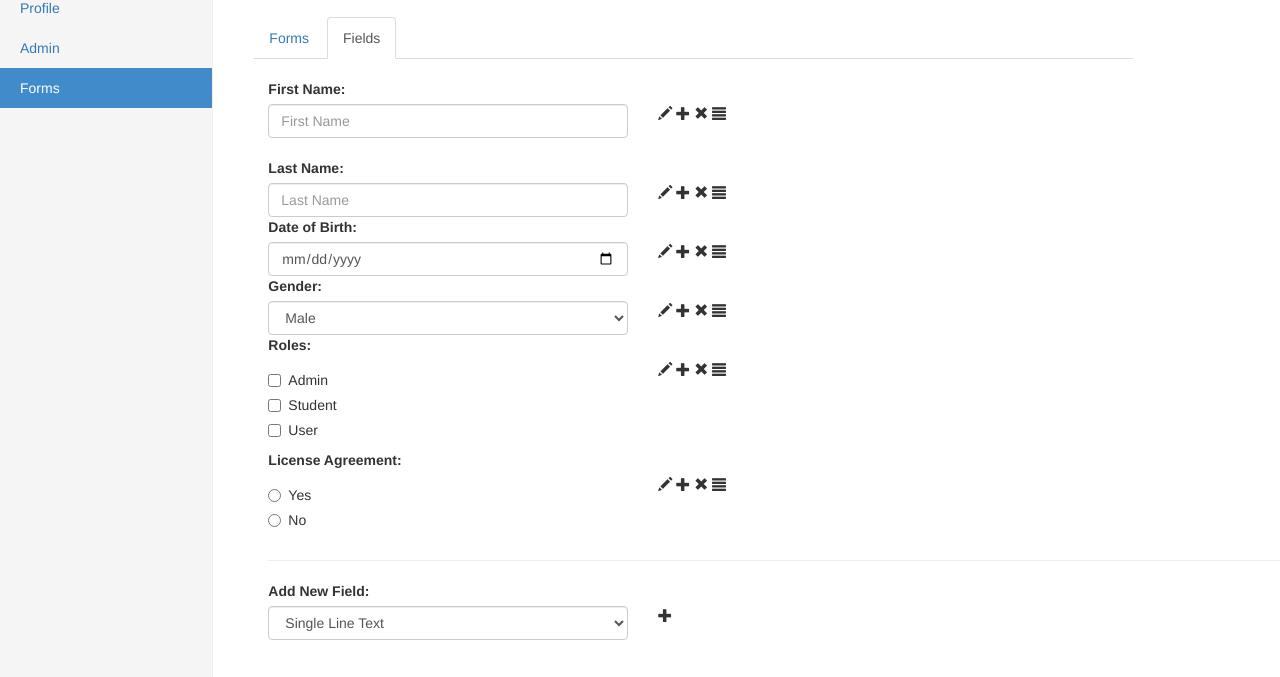
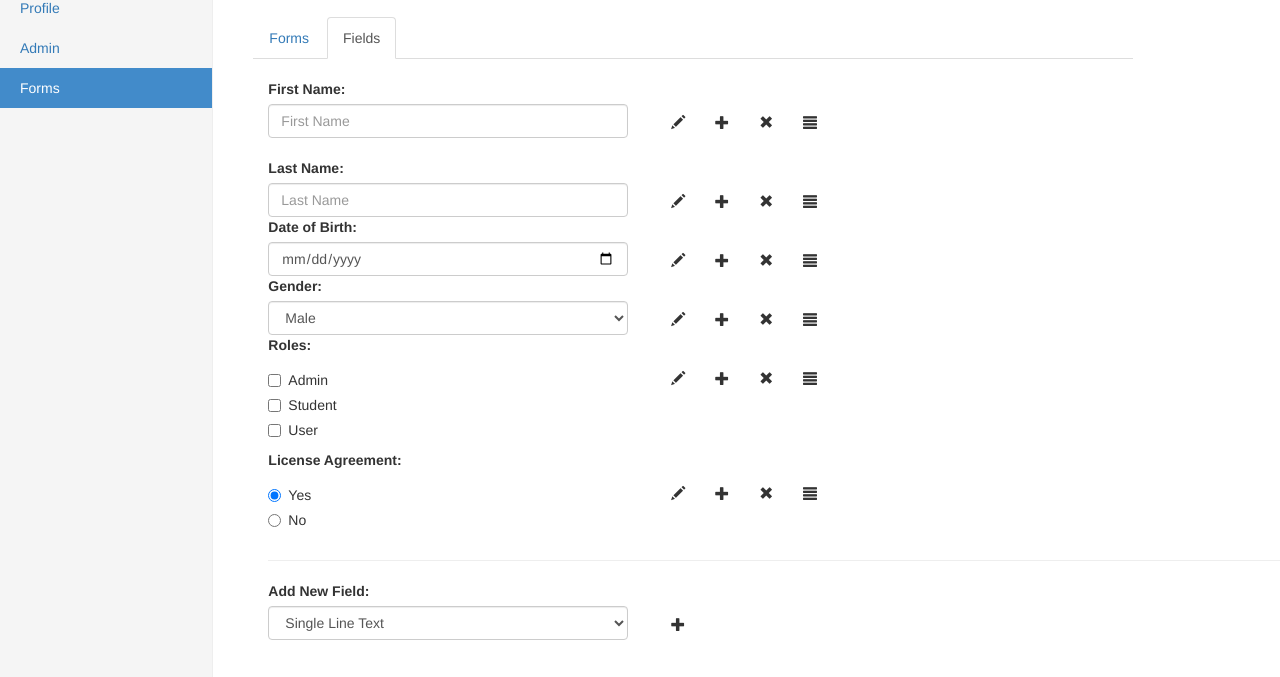
Before and after one commit to bharathdn/MEAN-Stack-Project, a website: page public/assignment/form-fields.html in a window 1280 px wide. Shown: the part 123-800 px from the top of the page. Drawn offline with nearby package versions, Linux system fonts and the light colour scheme.

Commit message:
added button class to glyphicons

```diff
--- a/public/assignment/form-fields.html
+++ b/public/assignment/form-fields.html
@@ -13,7 +13,7 @@
 	<nav class="navbar navbar-inverse navbar-fixed-top">
 		<div class="container-fluid">
 			<div class="navbar-header">
-				<a class="navbar-brand" href="#">Form Maker</a>
+				<a class="navbar-brand" href="home.html">Form Maker</a>
 			</div>
 			<div id="navbar" class="navbar-collapse collapse">
 				<ul class="nav navbar-nav navbar-right">
@@ -55,10 +55,10 @@
 							<input type="text" class="form-control" id="fname" placeholder="First Name">
 						</div>
 						<div class="col-xs-4">
-							<scan class="glyphicon glyphicon-pencil"></scan>
-							<scan class="glyphicon glyphicon-plus"></scan>
-							<scan class="glyphicon glyphicon-remove"></scan>
-							<scan class="glyphicon glyphicon-align-justify"></scan>
+							<scan class="glyphicon glyphicon-pencil btn"></scan>
+							<scan class="glyphicon glyphicon-plus btn"></scan>
+							<scan class="glyphicon glyphicon-remove btn"></scan>
+							<scan class="glyphicon glyphicon-align-justify btn"></scan>
 						</div>
 					</div>
 					<br>
@@ -72,10 +72,10 @@
 							<input type="text" class="form-control" id="lname" placeholder="Last Name">
 						</div>
 						<div class="col-xs-4">
-							<scan class="glyphicon glyphicon-pencil"></scan>
-							<scan class="glyphicon glyphicon-plus"></scan>
-							<scan class="glyphicon glyphicon-remove"></scan>
-							<scan class="glyphicon glyphicon-align-justify"></scan>
+							<scan class="glyphicon glyphicon-pencil btn"></scan>
+							<scan class="glyphicon glyphicon-plus btn"></scan>
+							<scan class="glyphicon glyphicon-remove btn"></scan>
+							<scan class="glyphicon glyphicon-align-justify btn"></scan>
 						</div>
 					</div>
 
@@ -89,10 +89,10 @@
 									<input type="date" class="form-control" id="dateofbirth" placeholder="Select Date">
 						</div>
 						<div class="col-xs-4">
-							<scan class="glyphicon glyphicon-pencil"></scan>
-							<scan class="glyphicon glyphicon-plus"></scan>
-							<scan class="glyphicon glyphicon-remove"></scan>
-							<scan class="glyphicon glyphicon-align-justify"></scan>
+							<scan class="glyphicon glyphicon-pencil btn"></scan>
+							<scan class="glyphicon glyphicon-plus btn"></scan>
+							<scan class="glyphicon glyphicon-remove btn"></scan>
+							<scan class="glyphicon glyphicon-align-justify btn"></scan>
 						</div>
 					</div>
 
@@ -109,10 +109,10 @@
 							</select>
 						</div>
 						<div class="col-xs-4">
-							<scan class="glyphicon glyphicon-pencil"></scan>
-							<scan class="glyphicon glyphicon-plus"></scan>
-							<scan class="glyphicon glyphicon-remove"></scan>
-							<scan class="glyphicon glyphicon-align-justify"></scan>
+							<scan class="glyphicon glyphicon-pencil btn"></scan>
+							<scan class="glyphicon glyphicon-plus btn"></scan>
+							<scan class="glyphicon glyphicon-remove btn"></scan>
+							<scan class="glyphicon glyphicon-align-justify btn"></scan>
 						</div>
 					</div>
 
@@ -137,10 +137,10 @@
 							</div>
 						</div>
 						<div class="col-xs-4">
-							<scan class="glyphicon glyphicon-pencil"></scan>
-							<scan class="glyphicon glyphicon-plus"></scan>
-							<scan class="glyphicon glyphicon-remove"></scan>
-							<scan class="glyphicon glyphicon-align-justify"></scan>
+							<scan class="glyphicon glyphicon-pencil btn"></scan>
+							<scan class="glyphicon glyphicon-plus btn"></scan>
+							<scan class="glyphicon glyphicon-remove btn"></scan>
+							<scan class="glyphicon glyphicon-align-justify btn"></scan>
 						</div>
 					</div>
 
@@ -152,7 +152,7 @@
 					<div class="row">
 						<div class="col-xs-4">
 							<div class="radio">
-								<label><input name="licenseradio" type="radio" value="yes">
+								<label><input name="licenseradio" checked type="radio" value="yes">
 								Yes</label>
 							</div>
 							<div class="radio">
@@ -162,10 +162,10 @@
 
 						</div>
 						<div class="col-xs-4">
-							<scan class="glyphicon glyphicon-pencil"></scan>
-							<scan class="glyphicon glyphicon-plus"></scan>
-							<scan class="glyphicon glyphicon-remove"></scan>
-							<scan class="glyphicon glyphicon-align-justify"></scan>
+							<scan class="glyphicon glyphicon-pencil btn"></scan>
+							<scan class="glyphicon glyphicon-plus btn"></scan>
+							<scan class="glyphicon glyphicon-remove btn"></scan>
+							<scan class="glyphicon glyphicon-align-justify btn"></scan>
 						</div>
 					</div>
 
@@ -188,7 +188,7 @@
 							</select>
 						</div>
 						<div class="col-xs-4">
-							<scan class="glyphicon glyphicon-plus"></scan>
+							<scan class="glyphicon glyphicon-plus btn"></scan>
 						</div>
 					</div>
 				</div>
```
Also changed, not shown: public/assignment/admin.html (+5 -5 lines), public/assignment/forms.html (+3 -3 lines), public/assignment/home.html (+2 -2 lines), public/assignment/login.html (+3 -3 lines), public/assignment/profile.html (+2 -2 lines), public/assignment/register.html (+2 -2 lines), 1 other file.
